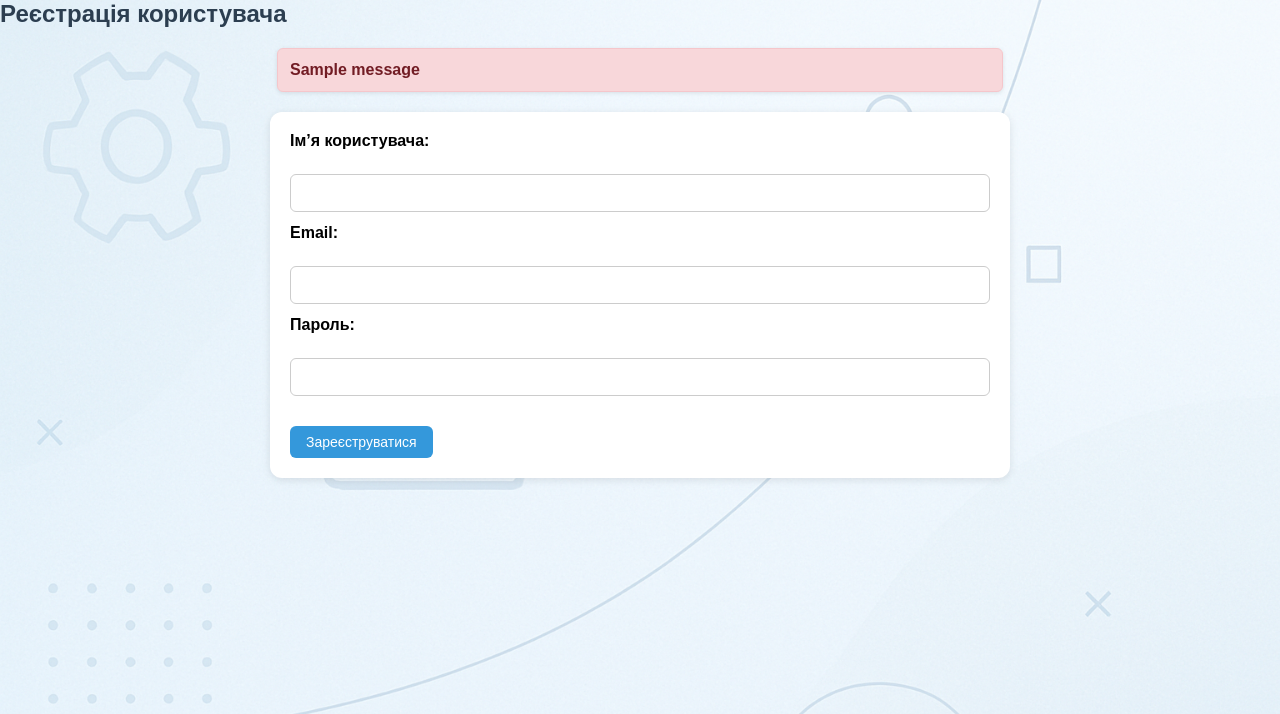
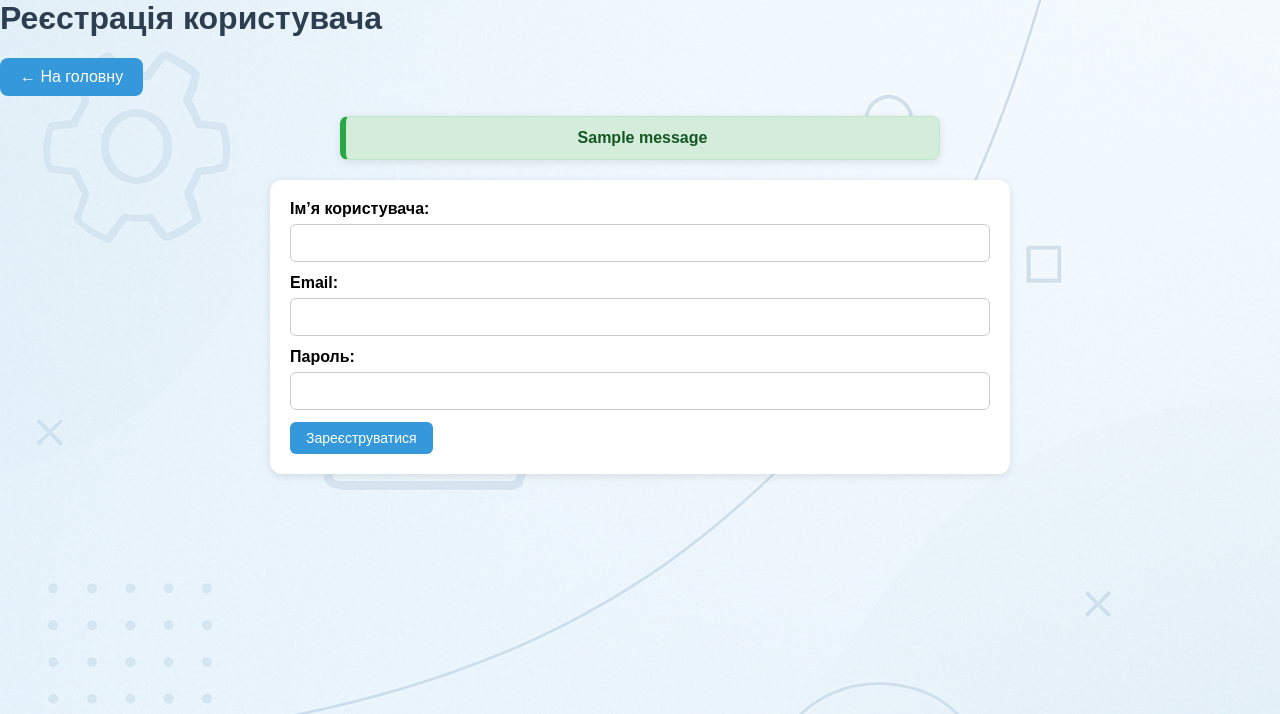
Before and after one commit to TheStormix/website, a Flask app: page /register in a window 1280 px wide. Shown: the top 714 px of the page. Run offline with Flask 3, Linux system fonts and the light colour scheme; tables that the repository leaves empty hold one stand-in row (values such as "Sample post"); one stand-in notice (Sample message) is shown.

Commit message:
фікси кнопок та стилів

```diff
--- a/app/routes/auth.py
+++ b/app/routes/auth.py
@@ -22,16 +22,30 @@ def register():
         email = request.form['email']
         password = generate_password_hash(request.form['password'])
 
+        # 🔥 Перевірка чи email вже існує
+        conn = sqlite3.connect('database.db')
+        cursor = conn.cursor()
+        cursor.execute('SELECT id FROM users WHERE email=?', (email,))
+        existing_user = cursor.fetchone()
+        conn.close()
+
+        if existing_user:
+            flash("Користувач із таким email вже зареєстрований.", "error")
+            return redirect(url_for('auth.register'))
+
+        # Зберігаємо тимчасово дані в сесії
         session['temp_username'] = username
         session['temp_email'] = email
         session['temp_password'] = password
 
+        # Генеруємо код підтвердження
         code = ''.join(random.choices(string.ascii_uppercase + string.digits, k=6))
         session['confirmation_code'] = code
 
+        # Відправляємо код на email
         try:
             send_confirmation_email(email, code)
-        except Exception:
+        except Exception as e:
             flash("Не вдалося надіслати email з кодом. Спробуйте пізніше.", "error")
             return redirect(url_for('auth.register'))
 
@@ -39,6 +53,7 @@ def register():
         return redirect(url_for('auth.confirm_code'))
 
     return render_template('register.html')
+
 
 @bp.route('/confirm_code', methods=['GET', 'POST'])
 def confirm_code():
--- a/static/css/buttons.css
+++ b/static/css/buttons.css
@@ -1,5 +1,5 @@
 /* === КНОПКИ === */
-button,
+button:not(.option-btn),
 .back-btn,
 .logout-btn,
 .delete-btn,
--- a/static/css/flash-messages.css
+++ b/static/css/flash-messages.css
@@ -26,3 +26,62 @@
     color: #721c24;
     border-left: 6px solid #dc3545;
 }
+.flash-messages {
+    list-style-type: none;
+    padding: 0;
+    margin: 20px auto;
+    max-width: 600px;
+    animation: fadeIn 0.6s ease-out; /* Анімація появи */
+}
+
+.flash-messages li {
+    padding: 12px 20px;
+    margin-bottom: 15px;
+    border-radius: 8px;
+    text-align: center;
+    font-size: 16px;
+    font-weight: bold;
+    box-shadow: 0 2px 8px rgba(0,0,0,0.1);
+    opacity: 1;
+    transform: scale(1);
+    filter: blur(0);
+    transition: all 0.5s ease; /* плавна зміна всього: opacity, scale і blur */
+}
+
+/* Типи повідомлень */
+.success {
+    background-color: #d4edda;
+    color: #155724;
+    border: 1px solid #c3e6cb;
+}
+
+.error {
+    background-color: #f8d7da;
+    color: #721c24;
+    border: 1px solid #f5c6cb;
+}
+
+.info {
+    background-color: #cce5ff;
+    color: #004085;
+    border: 1px solid #b8daff;
+}
+
+/* Анімація появи */
+@keyframes fadeIn {
+    from {
+        opacity: 0;
+        transform: translateY(-20px);
+    }
+    to {
+        opacity: 1;
+        transform: translateY(0);
+    }
+}
+
+/* Клас для плавного зникнення (якщо захочеш використовувати JS для автоматичного приховання) */
+.fade-out {
+    opacity: 0;
+    transform: scale(0.8);
+    filter: blur(4px);
+}
--- a/static/js/scripts.js
+++ b/static/js/scripts.js
@@ -75,3 +75,12 @@
     if (score >= 5) c = 'high';
     document.getElementById('complexity').value = c;
   }
+  document.addEventListener('DOMContentLoaded', function() {
+    const optionButtons = document.querySelectorAll('.option-btn');
+
+    optionButtons.forEach(button => {
+        button.addEventListener('click', () => {
+            button.classList.toggle('active');
+        });
+    });
+});
--- a/templates/register.html
+++ b/templates/register.html
@@ -11,24 +11,42 @@
     <link rel="stylesheet" href="{{ url_for('static', filename='css/profile-menu.css') }}">
     <link rel="stylesheet" href="{{ url_for('static', filename='css/flash-messages.css') }}">
     <link rel="stylesheet" href="{{ url_for('static', filename='css/buttons.css') }}">
-
 </head>
 <body>
-    <h2>Реєстрація користувача</h2>
-    {% with messages = get_flashed_messages() %}
-      {% if messages %}
-        <div class="flash">{{ messages[0] }}</div>
-      {% endif %}
-    {% endwith %}
-    <form method="post">
-        <label>Ім’я користувача:</label><br>
-        <input type="text" name="username" required><br>
-        <label>Email:</label><br>
-        <input type="email" name="email" required><br>
-        <label>Пароль:</label><br>
-        <input type="password" name="password" required><br><br>
-        <button type="submit">Зареєструватися</button>
-    </form>
+
+    <!-- Кнопка Назад -->
+
+
+    <div class="form-container">
+        <h1>Реєстрація користувача</h1>
+        <p>
+            <a href="{{ url_for('main.home') }}" class="back-btn">← На головну</a>
+        </p>
+
+        {% with messages = get_flashed_messages(with_categories=true) %}
+          {% if messages %}
+            <ul class="flash-messages">
+              {% for category, message in messages %}
+                <li class="{{ category }}">{{ message }}</li>
+              {% endfor %}
+            </ul>
+          {% endif %}
+        {% endwith %}
+
+        <form method="POST">
+            <label for="username">Ім’я користувача:</label>
+            <input type="text" name="username" id="username" required>
+
+            <label for="email">Email:</label>
+            <input type="email" name="email" id="email" required>
+
+            <label for="password">Пароль:</label>
+            <input type="password" name="password" id="password" required>
+
+            <button type="submit" class="btn-primary">Зареєструватися</button>
+        </form>
+    </div>
+
     <script src="{{ url_for('static', filename='js/scripts.js') }}"></script>
 </body>
 </html>
--- a/templates/request.html
+++ b/templates/request.html
@@ -11,6 +11,7 @@
   <link rel="stylesheet" href="{{ url_for('static', filename='css/profile-menu.css') }}">
   <link rel="stylesheet" href="{{ url_for('static', filename='css/flash-messages.css') }}">
   <link rel="stylesheet" href="{{ url_for('static', filename='css/buttons.css') }}">
+
 </head>
 <body>
 
@@ -135,5 +136,6 @@
 
 <script src="{{ url_for('static', filename='js/scripts.js') }}"></script>
 
+
 </body>
 </html>
```
Also changed, not shown: other parts of static/css/buttons.css (+37 -0 lines), static/js/auth.js (+9 -0 lines).
